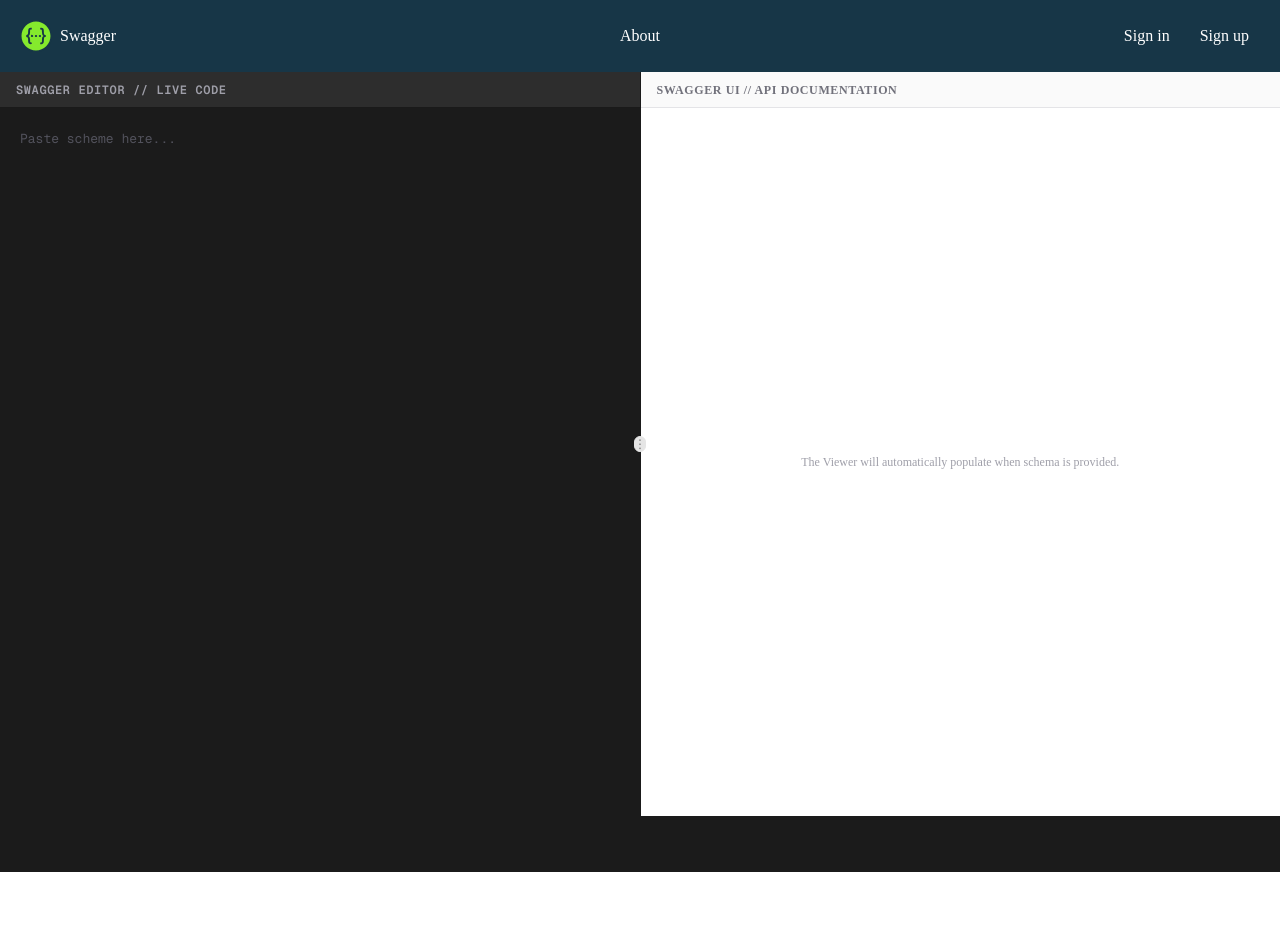
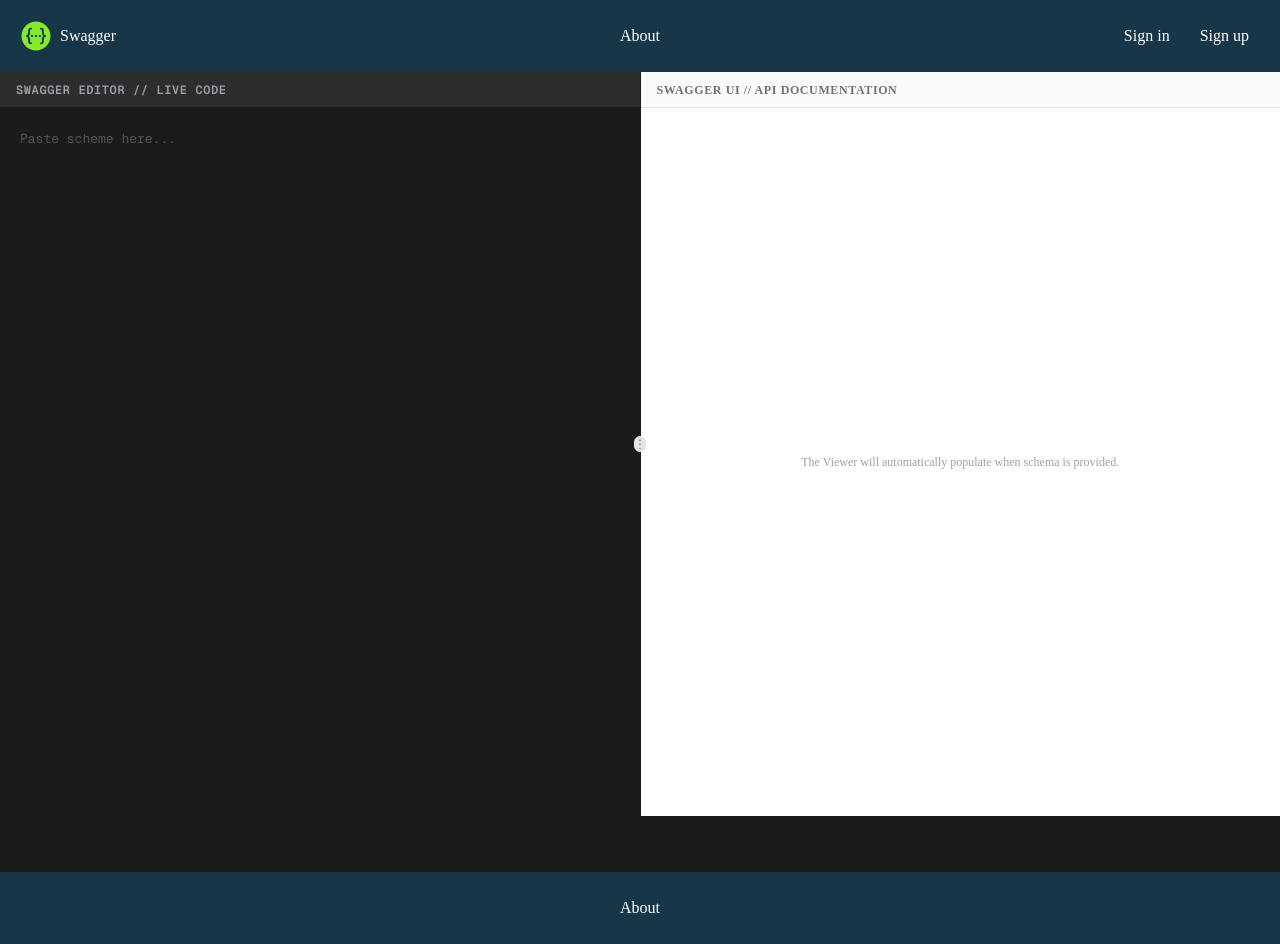
Before and after one commit to DimTeam-React2026Q2/swagger-editor-app, a Next.js app: page /en in a window 1280 px wide. Before the commit the page ends 872 px from the top, so only its background shows below. Built offline with nearby package versions, Linux system fonts and the light colour scheme; no server answers.

Commit message:
feat: add footer with link to About page

```diff
--- a/src/app/[locale]/layout.tsx
+++ b/src/app/[locale]/layout.tsx
@@ -5,6 +5,7 @@
 import { getMessages, setRequestLocale } from "next-intl/server";
 import "@/app/globals.css";
 import Header from "@/ui/header";
+import Footer from "@/ui/footer";
 import { getCurrentUser } from "@/lib/auth/session";
 
 const geistSans = Geist({
@@ -48,6 +49,7 @@
         <NextIntlClientProvider messages={messages}>
           <Header isLoggedin={Boolean(user)} />
           {children}
+          <Footer />
         </NextIntlClientProvider>
       </body>
     </html>
--- /dev/null
+++ b/src/ui/footer.tsx
@@ -0,0 +1,12 @@
+import { Button } from "@/components/ui/button";
+import { Link } from "@/i18n/navigation";
+
+export default function Footer(): React.JSX.Element {
+  return (
+    <footer className="flex items-center justify-center bg-[#173647] p-5 text-white">
+      <Button variant="ghost" asChild>
+        <Link href="/about">About</Link>
+      </Button>
+    </footer>
+  );
+}
```
